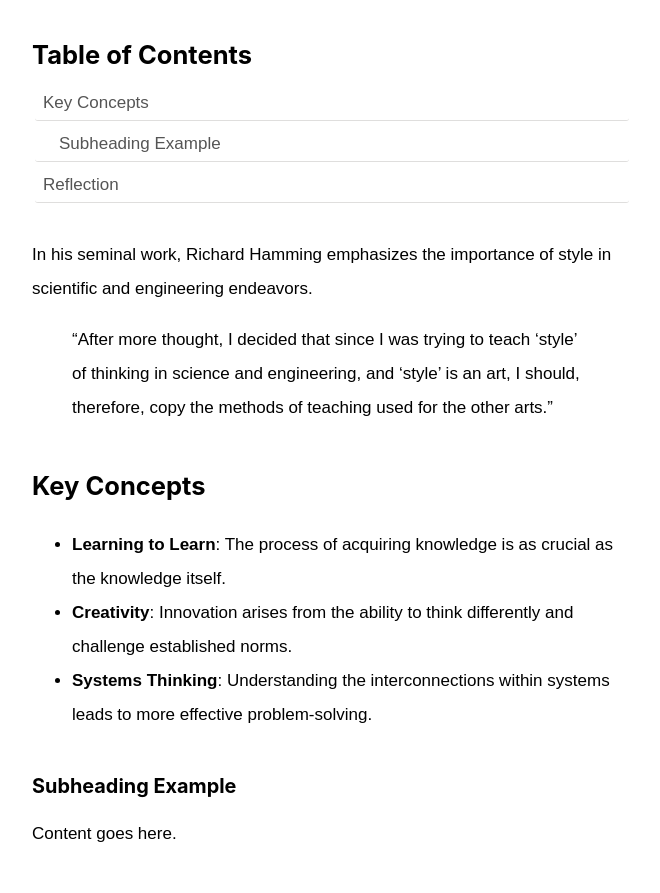
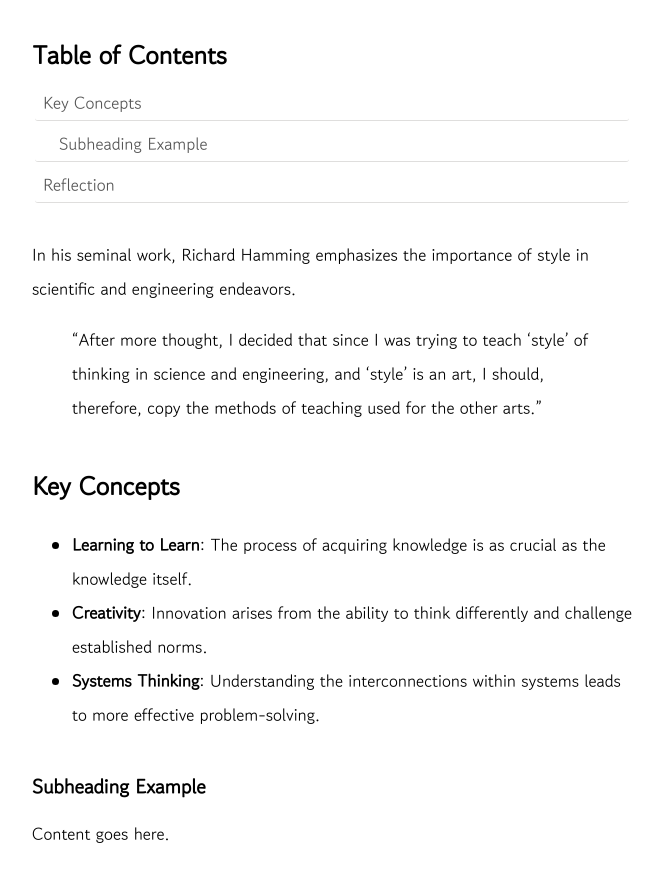
Before and after one commit to zaksadiq/web-framework, a plain HTML site: page pages/html/First Page.html in a window 1280 px wide. Shown: the part 348-1241 px from the top of the page, without its empty margins (308-968 px from the left). Drawn offline with Linux system fonts and the light colour scheme.

Commit message:
Add new fonts to template.html.

```diff
--- a/pages/html/First Page.html
+++ b/pages/html/First Page.html
@@ -7,6 +7,9 @@
     <link rel="stylesheet" href="../../style.css">
     <meta name="viewport" content="width=device-width, initial-scale=1">
     <script data-name="BMC-Widget" data-cfasync="false" src="https://cdnjs.buymeacoffee.com/1.0.0/widget.prod.min.js" data-id="jamesbakerworks" data-description="If you would like to support James Baker on Buy me a coffee" data-message="" data-color="#FF813F" data-position="Right" data-x_margin="18" data-y_margin="18"></script>
+    <link rel="preconnect" href="https://fonts.googleapis.com">
+    <link rel="preconnect" href="https://fonts.gstatic.com" crossorigin>
+    <link href="https://fonts.googleapis.com/css2?family=Gowun+Dodum&amp;display=swap" rel="stylesheet">
 </head>
 <body>
    <a href="../../index.html">← Back to Home</a>
```
Also changed, not shown: pages/html/Second Page.html (+3 -0 lines), pages/html/Third Page.html (+3 -0 lines), pages/html/example.html (+3 -0 lines), pages/template.html (+3 -0 lines).
